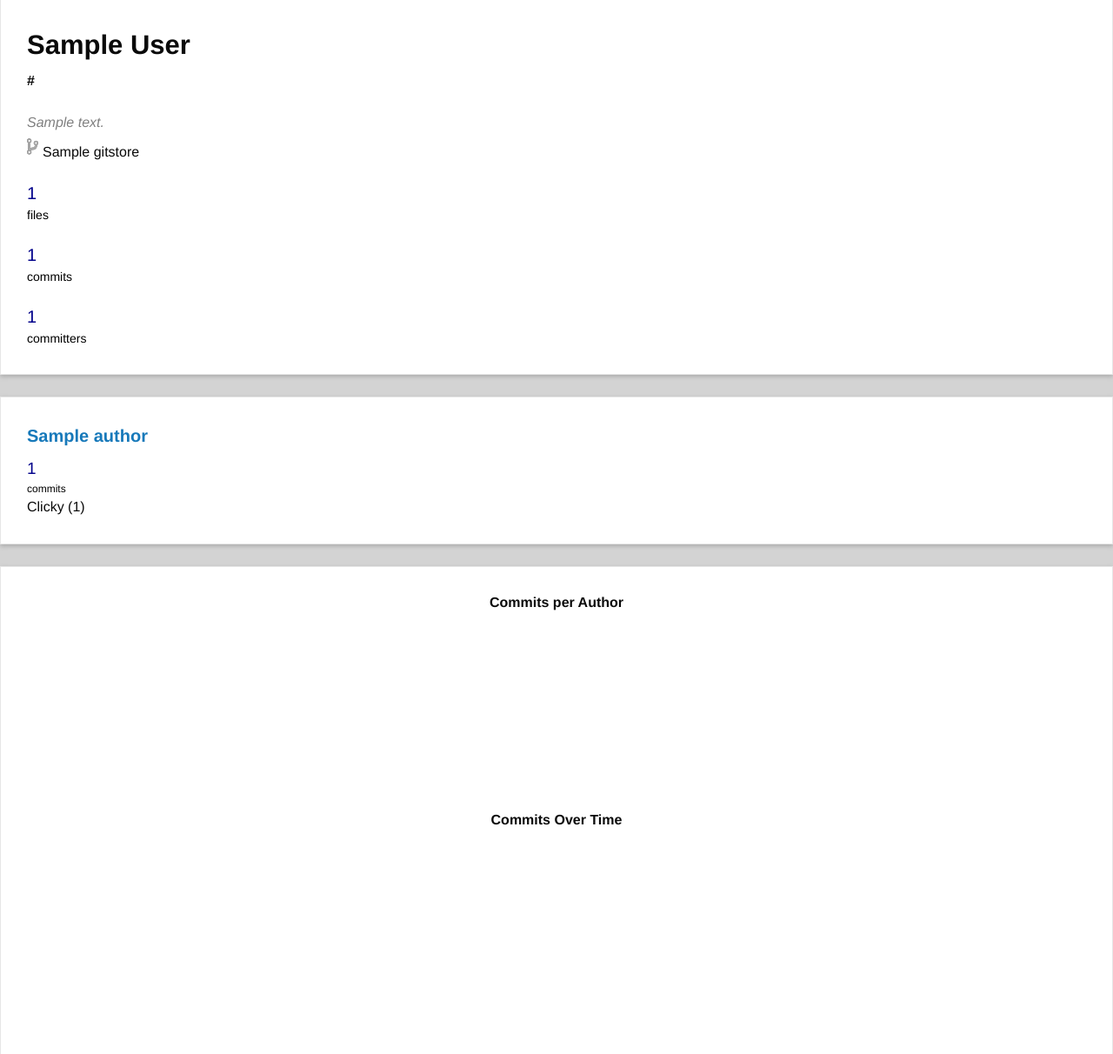
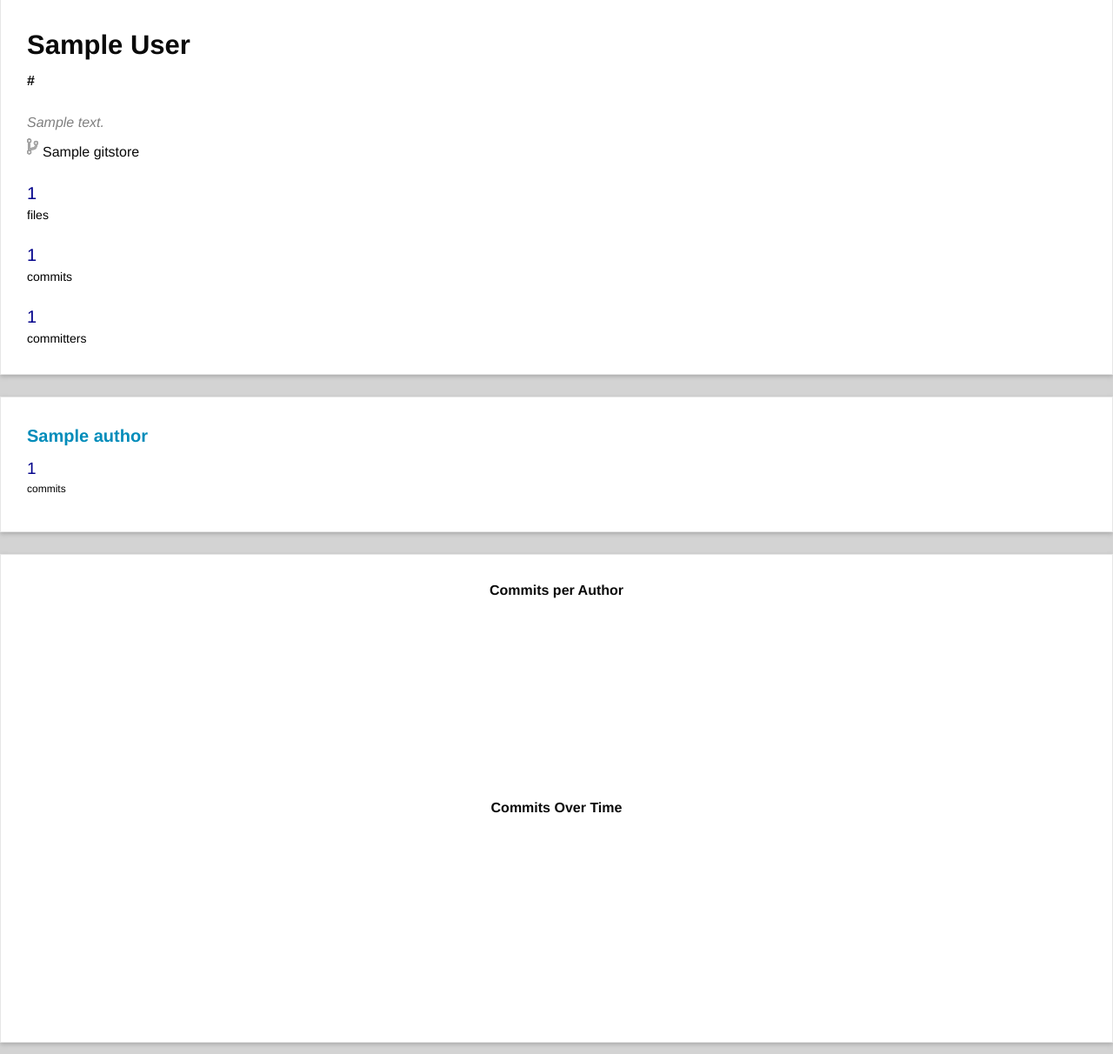
Before and after one commit to gittrdone/sourcecontrol, a Django app: template templates/repoDetail.html in a window 1280 px wide. Shown: the part 212-1424 px from the top of the page at 87% size. Run offline with Django 3.2, Linux system fonts and the light colour scheme; tables that the repository leaves empty hold one stand-in row (values such as "Sample post"); the template is opened without the code that fills it: values that come from a table or form of the project are taken from there, most other values are stand-ins (such as "Sample title", 1, 10 or a date in 2020); parts of the project's set-up code (start-up, migrations or seed data) failed here and were passed over; some libraries are stand-ins or nearby versions; some web fonts are replaced.

Commit message:
Styling for collapsible author list

```diff
--- a/static/css/style.css
+++ b/static/css/style.css
@@ -70,3 +70,9 @@ body {
     font-size: 20px;
     color: gray;
 }
+
+.blue-clicky-text {
+    cursor: pointer;
+    font-weight:bold;
+    color: #008cba;
+}
--- a/templates/repoDetail.html
+++ b/templates/repoDetail.html
@@ -39,7 +39,7 @@
             {% if forloop.counter <= 4 %}
                 <div class="large-6 columns" style="float:left;">
                     <div class="large-8 columns" style="margin-bottom: 10px;">
-                    <a href="/authors/detail/{{ author.pk }}"><h5><b>{{ author.name }}</b></h5></a>
+                        <a href="/authors/detail/{{ author.pk }}"><h5 class="blue-clicky-text"><b>{{ author.name }}</b></h5></a>
                     </div>
                     <div class="large-4 columns" style="font-size:19px;color:darkblue;">
                         {{ author.num_commits }}
@@ -50,7 +50,7 @@
                 <div class="hide extra_committers">
                     <div class="large-6 columns" style="float:left;">
                         <div class="large-8 columns" style="margin-bottom: 10px;">
-                        <h5><b>{{ author.name }}</b></h5>
+                            <a href="/authors/detail/{{ author.pk }}"><h5 class="blue-clicky-text"><b>{{ author.name }}</b></h5></a>
                         </div>
                         <div class="large-4 columns" style="font-size:19px;color:darkblue;">
                             {{ author.num_commits }}
@@ -60,8 +60,10 @@
                 </div>
             {% endif %}
         {% endfor %}
-        <div class="commithider">
-            Clicky ({{ authors.count }})
+        <div class="large-12 columns commithider blue-clicky-text" style="text-align: center; margin-top: 10px; color: black;">
+            {% if authors.count > 4 %}
+                View All ({{ authors.count }})
+            {% endif %}
         </div>
     </div>
     <div class="large-12 columns card">
@@ -123,8 +125,11 @@
         });
         $(document).ready(function(){
             $(".commithider").click(
-                function(){
-                    $(".extra_committers").slideToggle(350);
+                    function(e){
+                        e.preventDefault();
+                        $(".extra_committers").slideToggle(200,function() {
+                            $(".commithider").text($(this).is(':visible') ? "Show Less" : "View All ({{ authors.count }})");
+                        });
                     }
             )
         })
```
Lines whose indentation alone changed are shown as unchanged.
